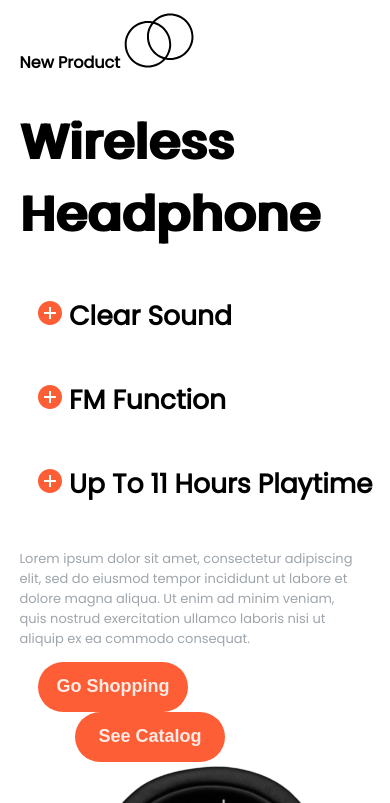
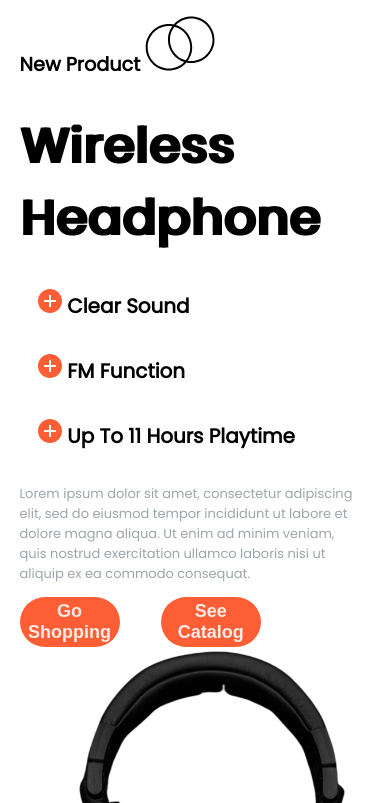
Before and after one commit to RenusreeMadhavarapu/Headphones-Home-Page, a website: page index.html in a window 390 px wide. Shown: the part 41-844 px from the top of the page. Drawn offline with Linux system fonts and the light colour scheme.

Commit message:
fifth commit

```diff
--- a/css/index.css
+++ b/css/index.css
@@ -376,7 +376,7 @@ div.dot.tomato-dot{
 
             div.left-section h3{
 
-                font-size:100%;
+                font-size:120%;
             }
 
             div.left-section h1{
@@ -389,11 +389,21 @@ div.dot.tomato-dot{
 
             button.action-btn:nth-child(1)
                    {
-                         margin-left:5%;
+                         width:100px;
                                 }
 
                                 button.action-btn:nth-child(2)
                    {
-                         margin-left:15%;
+                         width:100px;
+                                }
+
+                                div.sub-headlines{
+
+                                    font-size:x-large;
+                                    position:relative;
+                                    left:5%;
+                                }
+                                img.circles{
+                                    width:30px;
                                 }
         }
--- a/index.html
+++ b/index.html
@@ -32,7 +32,7 @@
       <div class="left-section">
         <h3>
           New Product
-          <img src="./images/circles.svg" alt="circles" />
+          <img src="./images/circles.svg" alt="circles"  class=circles/>
         </h3>
         <h1>Wireless Headphone</h1>
         <div class="sub-headlines">
```
